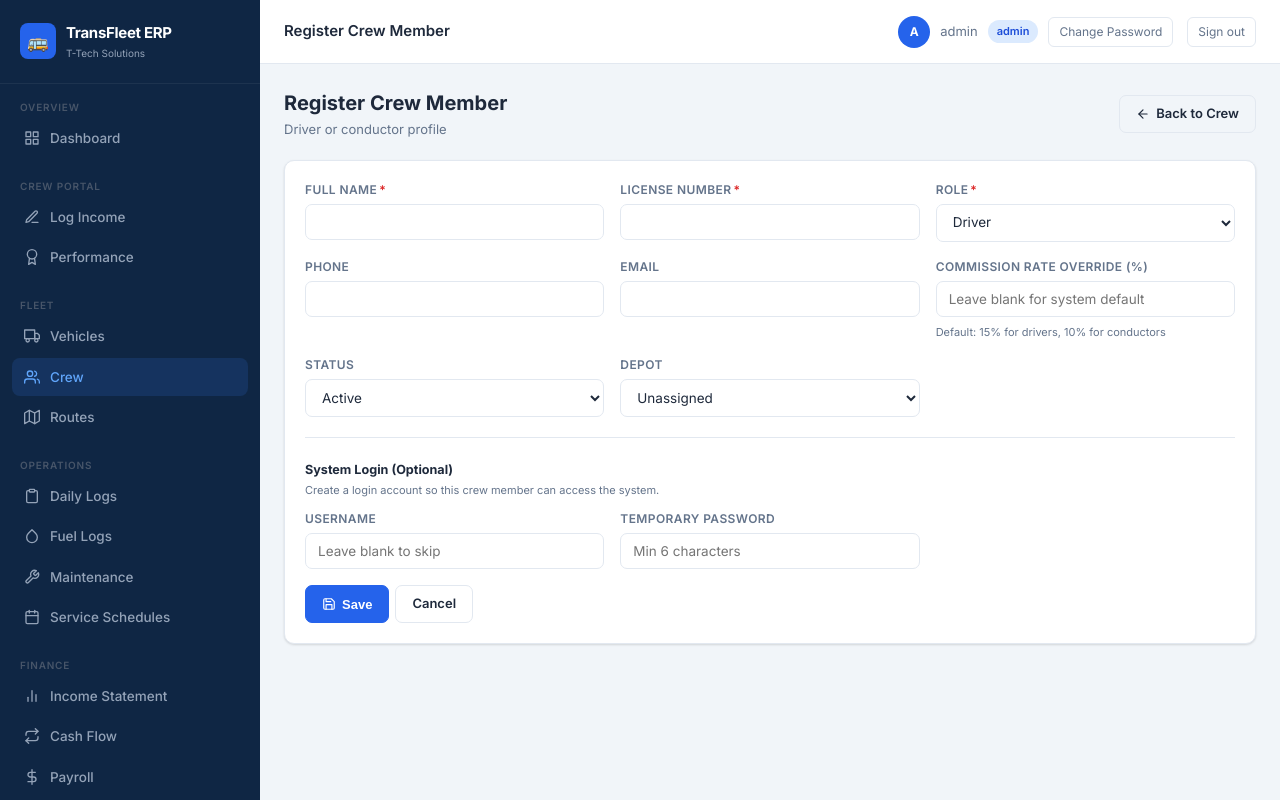
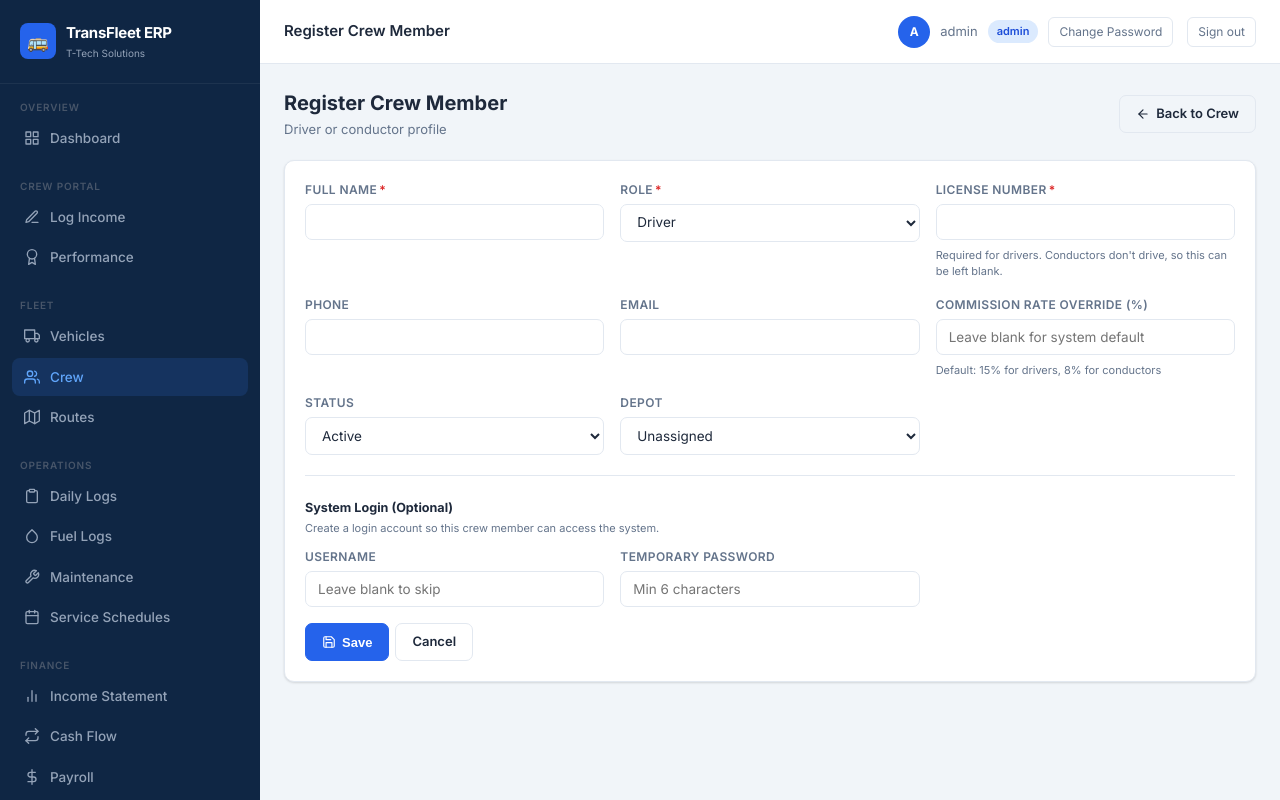
Before and after one commit to TerryTaku2/transport-financial-system, a Flask app: page /drivers/add in a window 1280 px wide. Run offline with Flask 3, Linux system fonts and the light colour scheme; a user stored in the database is signed in; data comes from the database, SQL or seed files in the repository; some libraries are stand-ins or nearby versions.

Commit message:
Conductors don't need a license number, and can be paired to a driver
License number was required and unique for every crew member,
including conductors — but conductors don't drive, so this was
forcing entry of a document they don't have. It's now optional at the
DB level (SQLite table rebuilt to relax the NOT NULL constraint) and
enforced as required only for role='driver' at the form level.

Adds Driver.paired_driver_id: which driver a conductor normally works
under. Shown on the crew form (toggled via role selection) and on the
crew list ("under <driver name>"). The daily log form uses this
pairing to auto-select the conductor when a driver is chosen, instead
of requiring it to be picked separately every time.

Also corrects the default conductor commission rate from 10% to 8%
(driver stays at 15%), per the actual commission structure.

Verified live: a conductor saves with no license number and the
correct paired driver, a driver without a license is still rejected
with a clear message, and the auto-pairing JS map renders correctly
on the daily log form.

Co-Authored-By: Claude Sonnet 5 <noreply@anthropic.com>

```diff
--- a/app.py
+++ b/app.py
@@ -48,7 +48,7 @@ app.config.update(
     SQLALCHEMY_DATABASE_URI=os.environ.get('DATABASE_URL', 'sqlite:///transport_erp.db'),
     SQLALCHEMY_TRACK_MODIFICATIONS=False,
     COMMISSION_DRIVER_RATE=0.15,
-    COMMISSION_CONDUCTOR_RATE=0.10,
+    COMMISSION_CONDUCTOR_RATE=0.08,
     VEHICLE_USEFUL_LIFE_YEARS=5,
     SESSION_COOKIE_HTTPONLY=True,
     SESSION_COOKIE_SAMESITE='Lax',
@@ -166,16 +166,22 @@ class Driver(db.Model):
     __tablename__ = 'drivers'
     id = db.Column(db.Integer, primary_key=True)
     name = db.Column(db.String(100), nullable=False)
-    license_number = db.Column(db.String(50), unique=True, nullable=False)
+    # Only drivers need a license — conductors don't drive, so this is
+    # optional and only enforced as required at the form level for role='driver'.
+    license_number = db.Column(db.String(50), unique=True, nullable=True)
     phone = db.Column(db.String(20))
     email = db.Column(db.String(120))
     role = db.Column(db.String(20), default='driver')
     commission_rate = db.Column(db.Float)
     status = db.Column(db.String(20), default='active')
     depot_id = db.Column(db.Integer, db.ForeignKey('depots.id'), nullable=True)
+    # For a conductor, the driver they normally work under — informational,
+    # and used to auto-select the conductor when logging a trip for that driver.
+    paired_driver_id = db.Column(db.Integer, db.ForeignKey('drivers.id'), nullable=True)
     created_at = db.Column(db.DateTime, default=lambda: datetime.now(timezone.utc))
 
     depot = db.relationship('Depot', backref='drivers')
+    paired_driver = db.relationship('Driver', remote_side=[id], backref='paired_conductors')
     driven_logs = db.relationship('DailyLog', foreign_keys='DailyLog.driver_id',
                                   backref='driver', lazy=True)
     conducted_logs = db.relationship('DailyLog', foreign_keys='DailyLog.conductor_id',
@@ -1060,17 +1066,23 @@ def drivers():
 def driver_add():
     if request.method == 'POST':
         rate_input = form_float(request.form, 'commission_rate', required=False, min_value=0)
-        license_number = request.form['license_number'].strip()
-        check_unique(Driver, 'license_number', license_number, label='License number')
+        role = request.form.get('role', 'driver')
+        license_number = request.form.get('license_number', '').strip() or None
+        if role == 'driver' and not license_number:
+            raise ValueError('License number is required for drivers.')
+        if license_number:
+            check_unique(Driver, 'license_number', license_number, label='License number')
+        paired_driver_id = form_int(request.form, 'paired_driver_id', required=False) if role == 'conductor' else None
         d = Driver(
             name=request.form['name'].strip(),
             license_number=license_number,
             phone=request.form.get('phone', '').strip(),
             email=request.form.get('email', '').strip(),
-            role=request.form.get('role', 'driver'),
+            role=role,
             commission_rate=rate_input / 100 if rate_input is not None else None,
             status=request.form.get('status', 'active'),
             depot_id=form_int(request.form, 'depot_id', required=False),
+            paired_driver_id=paired_driver_id,
         )
         db.session.add(d)
         db.session.flush()
@@ -1102,7 +1114,9 @@ def driver_add():
         flash(f'Driver {d.name} registered.', 'success')
         return redirect(url_for('drivers'))
     all_depots = Depot.query.order_by(Depot.name).all()
-    return render_template('drivers/form.html', driver=None, action='Register', depots=all_depots)
+    eligible_drivers = Driver.query.filter_by(role='driver', status='active').order_by(Driver.name).all()
+    return render_template('drivers/form.html', driver=None, action='Register', depots=all_depots,
+                           eligible_drivers=eligible_drivers)
 
 
 @app.route('/drivers/<int:did>/edit', methods=['GET', 'POST'])
@@ -1113,22 +1127,32 @@ def driver_edit(did):
     d = Driver.query.get_or_404(did)
     if request.method == 'POST':
         rate_input = form_float(request.form, 'commission_rate', required=False, min_value=0)
-        license_number = request.form['license_number'].strip()
-        check_unique(Driver, 'license_number', license_number, label='License number', exclude_id=d.id)
+        role = request.form.get('role', 'driver')
+        license_number = request.form.get('license_number', '').strip() or None
+        if role == 'driver' and not license_number:
+            raise ValueError('License number is required for drivers.')
+        if license_number:
+            check_unique(Driver, 'license_number', license_number, label='License number', exclude_id=d.id)
+        paired_driver_id = form_int(request.form, 'paired_driver_id', required=False) if role == 'conductor' else None
+        if paired_driver_id == d.id:
+            raise ValueError('A conductor cannot be paired with themself.')
         d.name = request.form['name'].strip()
         d.license_number = license_number
         d.phone = request.form.get('phone', '').strip()
         d.email = request.form.get('email', '').strip()
-        d.role = request.form.get('role', 'driver')
+        d.role = role
         d.commission_rate = rate_input / 100 if rate_input is not None else None
         d.status = request.form.get('status', 'active')
         d.depot_id = form_int(request.form, 'depot_id', required=False)
+        d.paired_driver_id = paired_driver_id
         log_audit('UPDATE', 'drivers', d.id, f'Updated driver {d.name}')
         db.session.commit()
         flash(f'Driver {d.name} updated.', 'success')
         return redirect(url_for('drivers'))
     all_depots = Depot.query.order_by(Depot.name).all()
-    return render_template('drivers/form.html', driver=d, action='Edit', depots=all_depots)
+    eligible_drivers = Driver.query.filter_by(role='driver', status='active').order_by(Driver.name).all()
+    return render_template('drivers/form.html', driver=d, action='Edit', depots=all_depots,
+                           eligible_drivers=eligible_drivers)
 
 
 @app.route('/drivers/<int:did>/delete', methods=['POST'])
@@ -2966,6 +2990,39 @@ def migrate_db():
                 conn.execute(text(
                     "ALTER TABLE expense_categories ADD COLUMN parent_id INTEGER REFERENCES expense_categories(id)"))
 
+        driver_cols = inspector.get_columns('drivers')
+        driver_col_names = [c['name'] for c in driver_cols]
+        if 'paired_driver_id' not in driver_col_names:
+            conn.execute(text("ALTER TABLE drivers ADD COLUMN paired_driver_id INTEGER REFERENCES drivers(id)"))
+
+        license_col = next((c for c in driver_cols if c['name'] == 'license_number'), None)
+        if license_col is not None and not license_col['nullable']:
+            # SQLite can't relax a NOT NULL constraint with ALTER TABLE — rebuild the table.
+            # Conductors don't need a license number, so this must become optional.
+            conn.execute(text("""
+                CREATE TABLE drivers_new (
+                    id INTEGER PRIMARY KEY,
+                    name VARCHAR(100) NOT NULL,
+                    license_number VARCHAR(50) UNIQUE,
+                    phone VARCHAR(20),
+                    email VARCHAR(120),
+                    role VARCHAR(20),
+                    commission_rate FLOAT,
+                    status VARCHAR(20),
+                    depot_id INTEGER REFERENCES depots(id),
+                    paired_driver_id INTEGER REFERENCES drivers(id),
+                    created_at DATETIME
+                )
+            """))
+            conn.execute(text("""
+                INSERT INTO drivers_new (id, name, license_number, phone, email, role,
+                    commission_rate, status, depot_id, paired_driver_id, created_at)
+                SELECT id, name, license_number, phone, email, role,
+                    commission_rate, status, depot_id, paired_driver_id, created_at FROM drivers
+            """))
+            conn.execute(text("DROP TABLE drivers"))
+            conn.execute(text("ALTER TABLE drivers_new RENAME TO drivers"))
+
         conn.commit()
 
 
--- a/templates/drivers/form.html
+++ b/templates/drivers/form.html
@@ -21,15 +21,28 @@
           <input type="text" name="name" required value="{{ driver.name if driver else '' }}">
         </div>
         <div class="form-group">
-          <label>License Number<span class="req">*</span></label>
-          <input type="text" name="license_number" required value="{{ driver.license_number if driver else '' }}">
-        </div>
-        <div class="form-group">
           <label>Role<span class="req">*</span></label>
-          <select name="role">
+          <select name="role" id="role-select" onchange="toggleCrewFields()">
             <option value="driver" {% if driver and driver.role=='driver' %}selected{% endif %}>Driver</option>
             <option value="conductor" {% if driver and driver.role=='conductor' %}selected{% endif %}>Conductor</option>
           </select>
+        </div>
+        <div class="form-group" id="license-group">
+          <label>License Number<span class="req" id="license-req">*</span></label>
+          <input type="text" name="license_number" id="license-input" value="{{ driver.license_number if driver else '' }}">
+          <div class="form-hint">Required for drivers. Conductors don't drive, so this can be left blank.</div>
+        </div>
+        <div class="form-group" id="paired-driver-group">
+          <label>Works Under Driver</label>
+          <select name="paired_driver_id">
+            <option value="">Not paired to a specific driver</option>
+            {% for drv in eligible_drivers %}
+            {% if not driver or drv.id != driver.id %}
+            <option value="{{ drv.id }}" {% if driver and driver.paired_driver_id==drv.id %}selected{% endif %}>{{ drv.name }}</option>
+            {% endif %}
+            {% endfor %}
+          </select>
+          <div class="form-hint">Which driver this conductor normally works with — used to auto-select them when logging a trip for that driver.</div>
         </div>
         <div class="form-group">
           <label>Phone</label>
@@ -44,7 +57,7 @@
           <input type="number" name="commission_rate" step="0.1" min="0" max="100"
                  placeholder="Leave blank for system default"
                  value="{{ (driver.commission_rate*100)|round(1) if driver and driver.commission_rate else '' }}">
-          <div class="form-hint">Default: 15% for drivers, 10% for conductors</div>
+          <div class="form-hint">Default: 15% for drivers, 8% for conductors</div>
         </div>
         <div class="form-group">
           <label>Status</label>
@@ -88,4 +101,14 @@
     </form>
   </div>
 </div>
+
+<script>
+function toggleCrewFields() {
+  var isDriver = document.getElementById('role-select').value === 'driver';
+  document.getElementById('license-input').required = isDriver;
+  document.getElementById('license-req').style.display = isDriver ? 'inline' : 'none';
+  document.getElementById('paired-driver-group').style.display = isDriver ? 'none' : '';
+}
+toggleCrewFields();
+</script>
 {% endblock %}
--- a/templates/drivers/index.html
+++ b/templates/drivers/index.html
@@ -44,8 +44,8 @@
       <tbody>
         {% for d in drivers %}
         <tr>
-          <td><strong>{{ d.name }}</strong></td>
-          <td>{{ d.license_number }}</td>
+          <td><strong>{{ d.name }}</strong>{% if d.role == 'conductor' and d.paired_driver %}<div class="form-hint">under {{ d.paired_driver.name }}</div>{% endif %}</td>
+          <td>{{ d.license_number or '—' }}</td>
           <td><span class="badge badge-blue">{{ d.role|title }}</span></td>
           <td>{{ d.depot.name if d.depot else '—' }}</td>
           <td>{{ d.phone or '—' }}</td>
```
Also changed, not shown: templates/logs/daily/form.html (+18 -3 lines).
